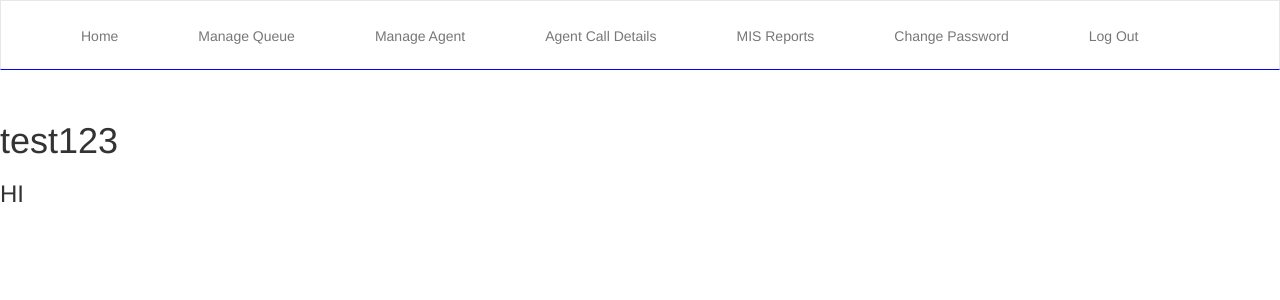
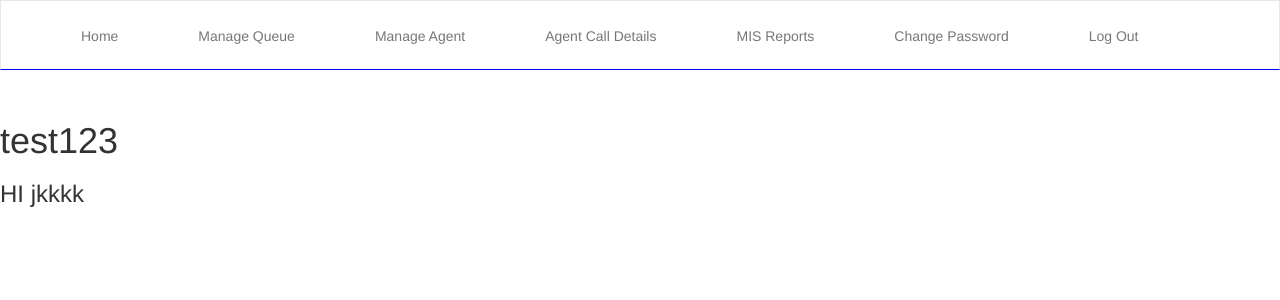
Before and after one commit to kallraju/call-center, an Angular app: page /mis in a window 1280 px wide. Shown: the top 300 px of the page. Built offline with nearby package versions, Linux system fonts and the light colour scheme.

Commit message:
sgdusa
hsasda

```diff
--- a/src/app/app.component.html
+++ b/src/app/app.component.html
@@ -1,5 +1,5 @@
 <navbar></navbar>
 <br>
 <br/><h1>test123<h1>
-    <h3>HI</h3>
+    <h3>HI jkkkk</h3>
 <router-outlet></router-outlet>
```
